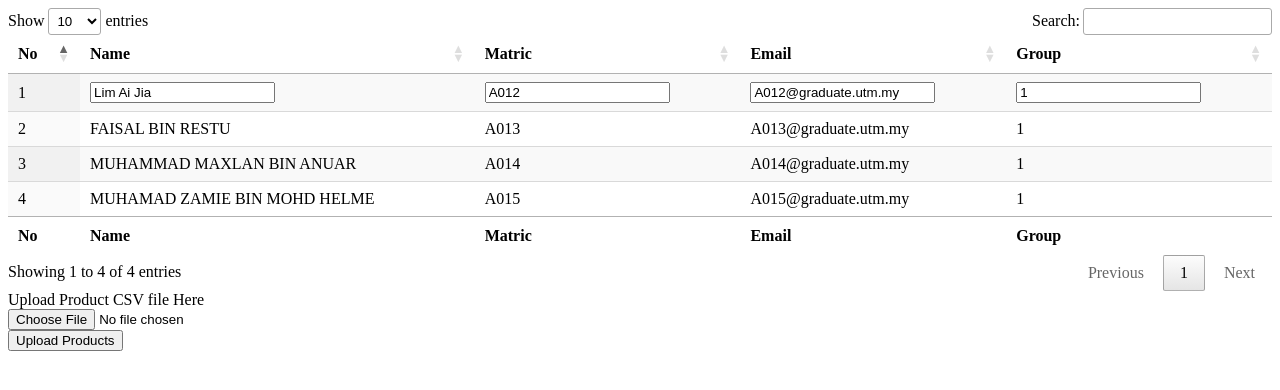
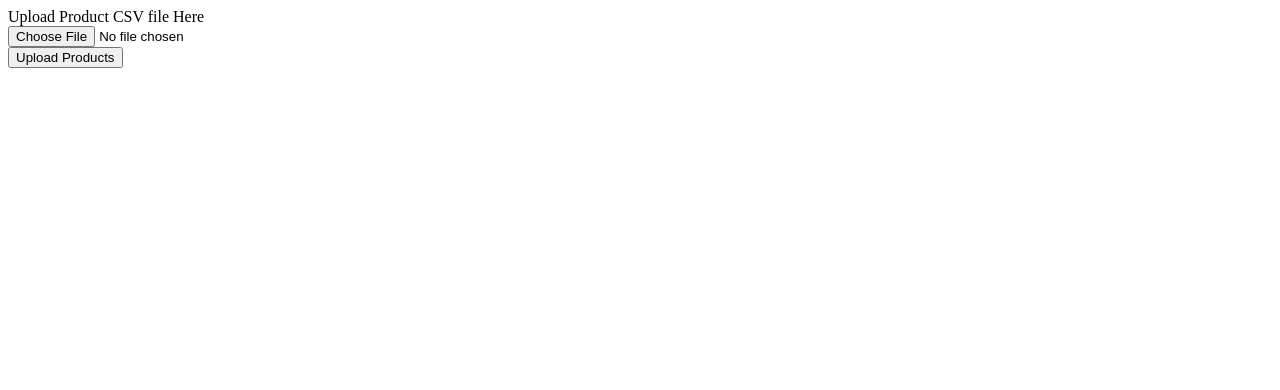
Before and after one commit to cwenghowe/csv_php_import, a PHP site: page / in a window 1280 px wide. Shown: the top 390 px of the page. Run offline with PHP 8.4, Linux system fonts and the light colour scheme; some libraries are stand-ins or nearby versions.

Commit message:
minor updates

```diff
--- a/index.php
+++ b/index.php
@@ -31,58 +31,6 @@
         echo "information saved!";
     }
 ?>
-<form>
-<table id="example2" class="display nowrap" style="width:100%">
-        <thead>
-            <tr>
-                <th>No</th>
-                <th>Name</th>
-                <th>Matric</th>
-                <th>Email</th>
-                <th>Group</th>
-            </tr>
-        </thead>
-        <tbody>
-            <tr>
-                <td>1</td>
-                <td><input type="text" name='name[]' value='Lim Ai Jia'></input></td>
-                <td><input type="text" name='matric[]' value='A012'></input></td>
-                <td><input type="text" name='email[]' value='A012@graduate.utm.my'></input></td>
-                <td><input type="text" name='group[]' value='1'></input></td>
-            </tr>
-            <tr>
-                <td>2</td>
-                <td>FAISAL BIN RESTU</td>
-                <td>A013</td>
-                <td>A013@graduate.utm.my</td>
-                <td>1</td>
-            </tr>
-            <tr>
-                <td>3</td>
-                <td>MUHAMMAD MAXLAN BIN ANUAR</td>
-                <td>A014</td>
-                <td>A014@graduate.utm.my</td>
-                <td>1</td>
-            </tr>
-            <tr>
-                <td>4</td>
-                <td>MUHAMAD ZAMIE BIN MOHD HELME</td>
-                <td>A015</td>
-                <td>A015@graduate.utm.my</td>
-                <td>1</td>
-            </tr>
-        </tbody>
-        <tfoot>
-            <tr>
-                <th>No</th>
-                <th>Name</th>
-                <th>Matric</th>
-                <th>Email</th>
-                <th>Group</th>
-            </tr>
-        </tfoot>
-    </table>
-</form>
     <form enctype='multipart/form-data' action='' method='post'>
 
         <label>Upload Product CSV file Here</label>
@@ -207,14 +155,6 @@ $(document).ready(function() {
     } );
 } );
 
-$(document).ready(function() {
-    var table = $('#example2').DataTable( {
-        rowReorder: {
-            selector: 'td:nth-child(2)'
-        },
-        responsive: true
-    } );
-} );
 </script>
 </body>
 
```
